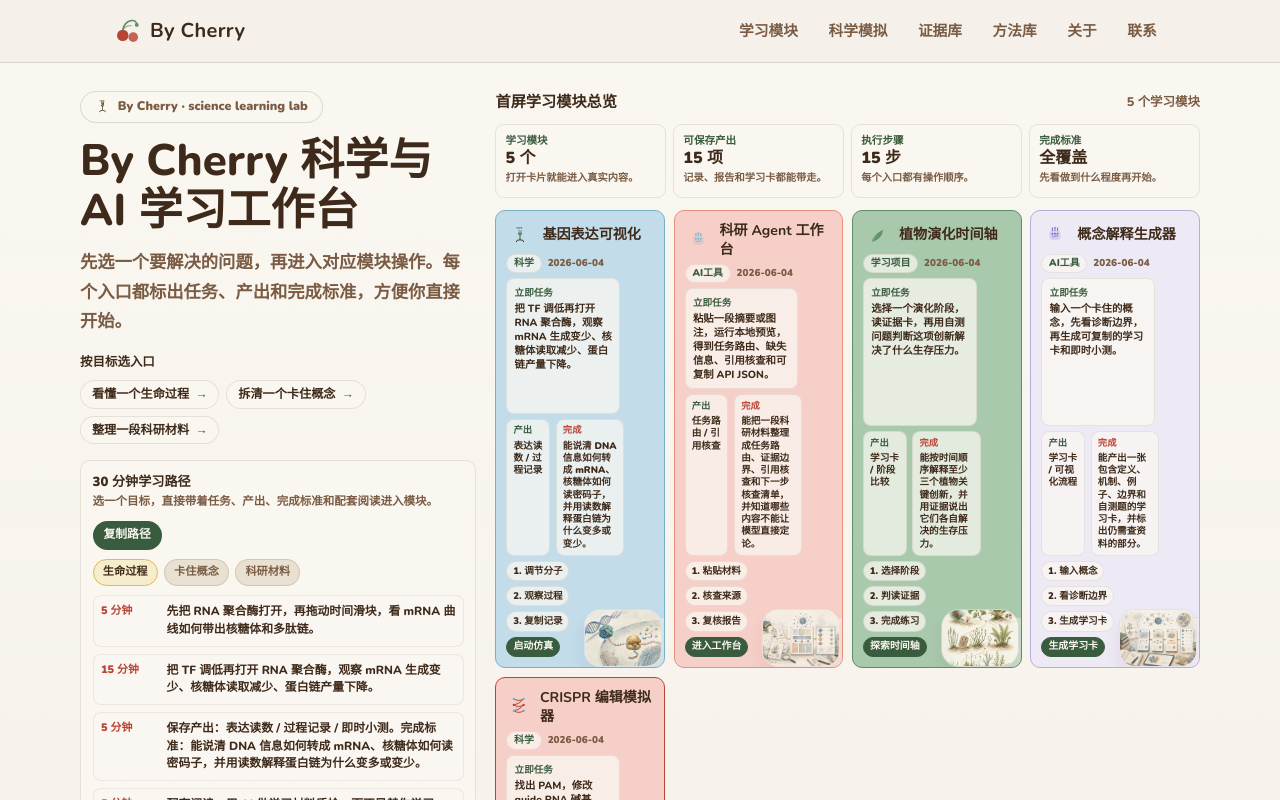
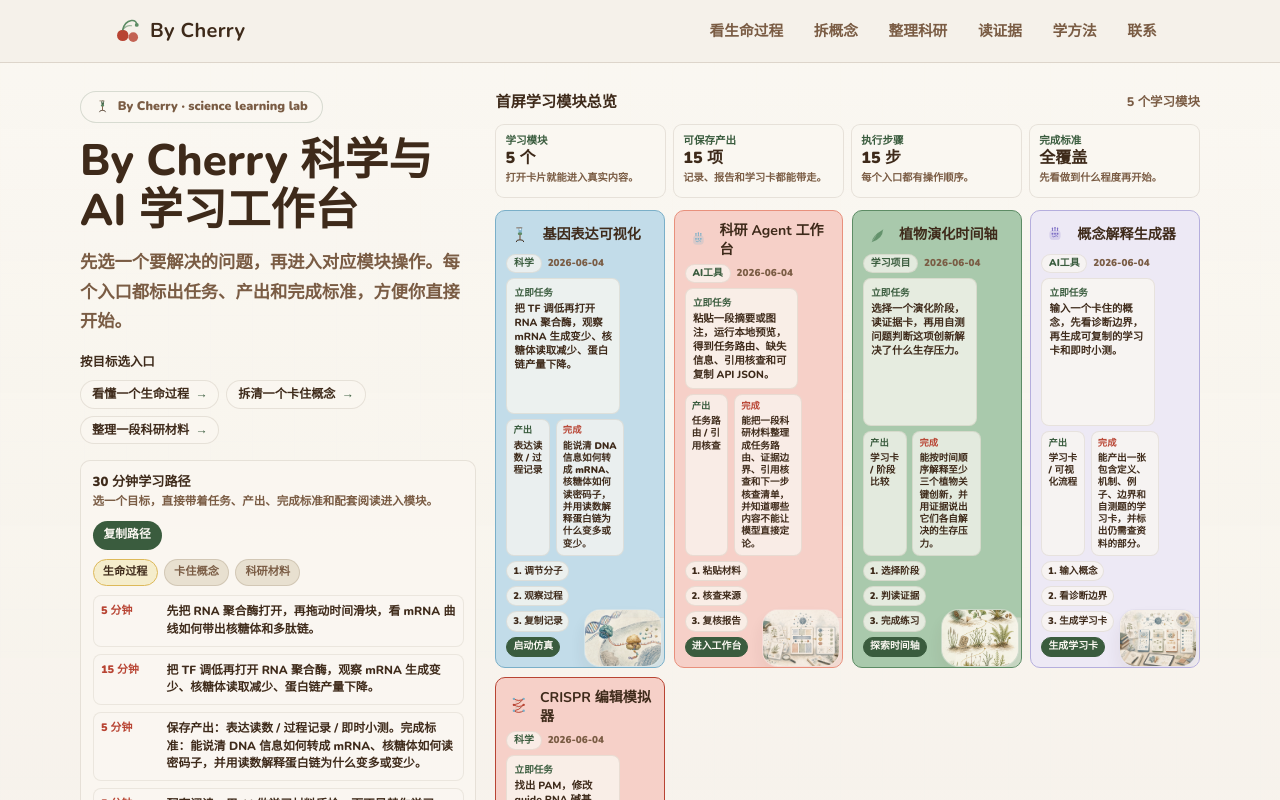
Before and after one commit to liruirui321/Bycherry, a React (Vite) app: page / in a window 1280 px wide. Built offline with nearby package versions, Linux system fonts and the light colour scheme.

Commit message:
Use goal based navigation labels

```diff
--- a/scripts/verify-content-integrity.mjs
+++ b/scripts/verify-content-integrity.mjs
@@ -872,6 +872,7 @@ function verifyLearnerProductPositioning() {
     "src/app/components/About.tsx",
     "src/app/components/Footer.tsx",
     "src/app/components/Hero.tsx",
+    "src/app/components/Nav.tsx",
     "src/app/components/WorkDetailPage.tsx",
     "src/app/components/Works.tsx",
     "scripts/site-metadata.mjs",
@@ -892,6 +893,11 @@ function verifyLearnerProductPositioning() {
     "看懂一个生命过程",
     "拆清一个卡住概念",
     "整理一段科研材料",
+    "看生命过程",
+    "拆概念",
+    "整理科研",
+    "读证据",
+    "学方法",
     "怎么开始",
     "about-use-card",
     "完成检查",
--- a/src/app/components/Nav.tsx
+++ b/src/app/components/Nav.tsx
@@ -10,11 +10,11 @@ export function Nav() {
   const firstMobileLinkRef = useRef<HTMLAnchorElement | null>(null);
 
   const links = [
-    { label: "学习模块", href: "/#works" },
-    { label: "科学模拟", href: "/works/gene-expression" },
-    { label: "证据库", href: "/#research" },
-    { label: "方法库", href: "/#notes" },
-    { label: "关于", href: "/#about" },
+    { label: "看生命过程", href: "/works/gene-expression" },
+    { label: "拆概念", href: "/works/concept-explainer" },
+    { label: "整理科研", href: "/works/research-prompt-kit" },
+    { label: "读证据", href: "/#research" },
+    { label: "学方法", href: "/#notes" },
     { label: "联系", href: "/#contact" },
   ];
 
@@ -70,6 +70,8 @@ export function Nav() {
   function isActiveLink(href: string) {
     const { pathname, hash } = window.location;
     if (pathname === "/works/gene-expression") return href === "/works/gene-expression";
+    if (pathname === "/works/concept-explainer") return href === "/works/concept-explainer";
+    if (pathname === "/works/research-prompt-kit") return href === "/works/research-prompt-kit";
     if (pathname.startsWith("/works/")) return href === "/#works";
     if (pathname.startsWith("/notes/")) return href === "/#notes";
     if (pathname.startsWith("/research/")) return href === "/#research";
```
